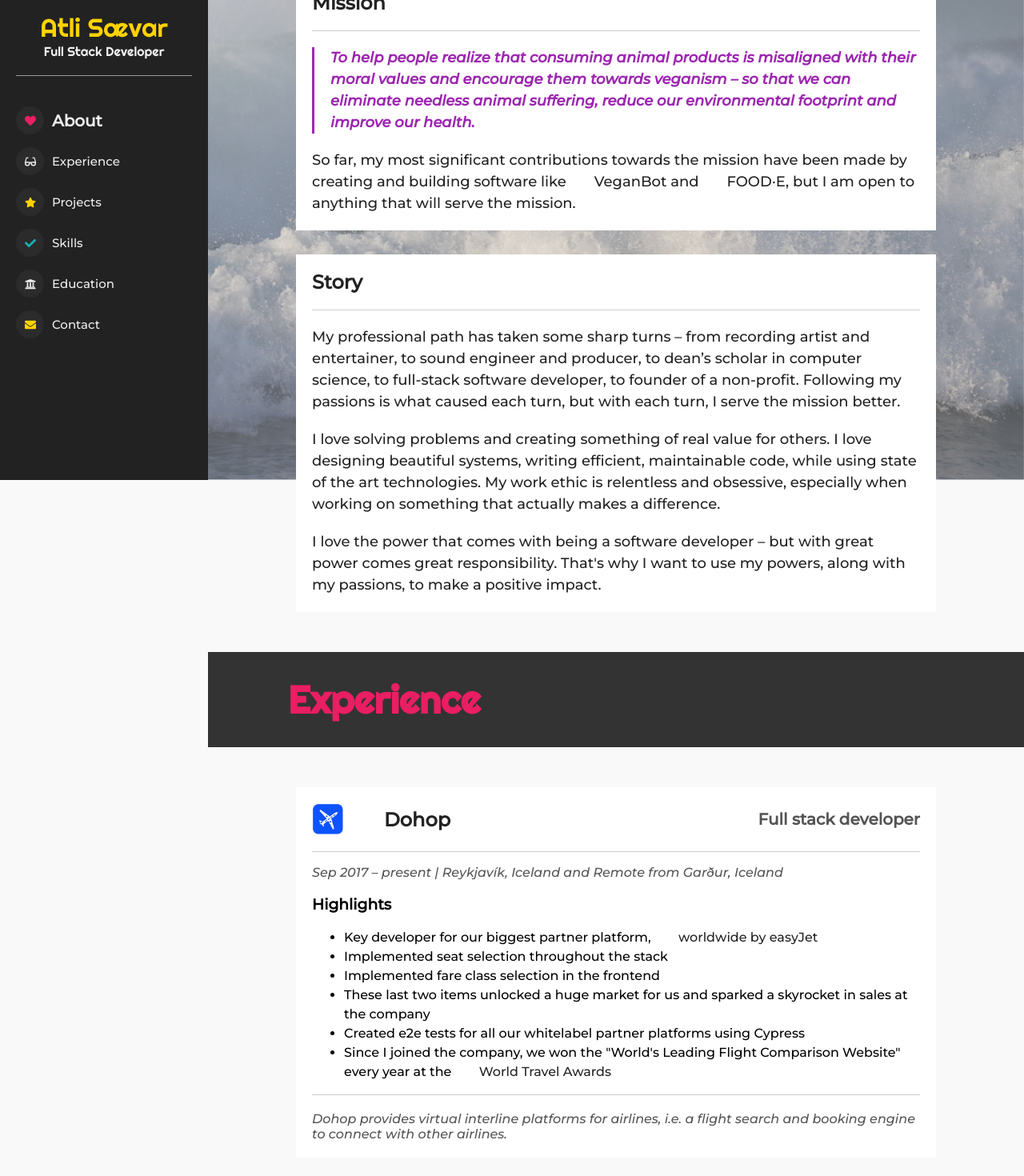
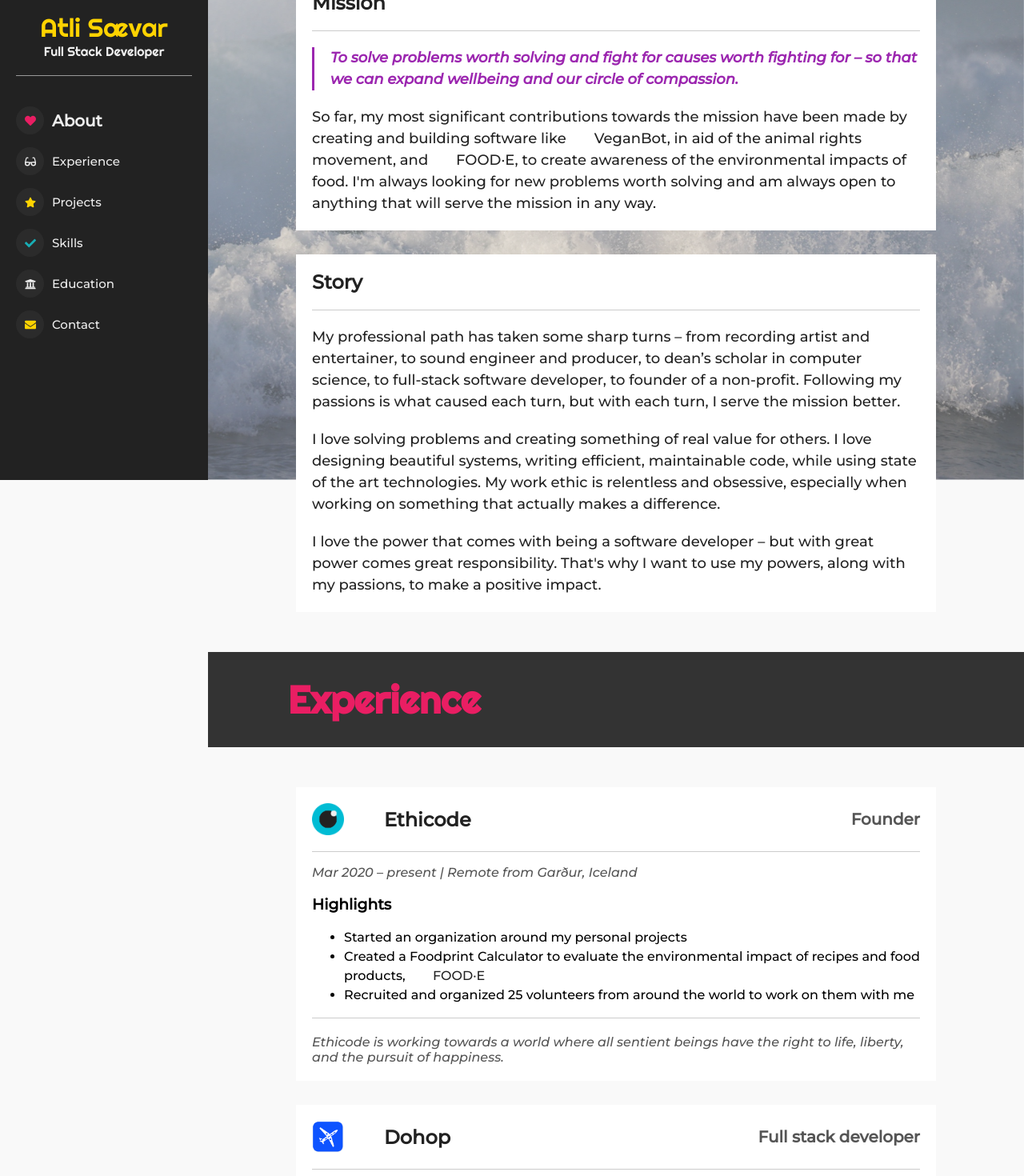
Before and after one commit to atlisg/portfolio, a Next.js app: page /resume in a window 1280 px wide. Shown: the part 200-1670 px from the top of the page at 80% size. Built offline with nearby package versions, Linux system fonts and the light colour scheme.

Commit message:
update mission

```diff
--- a/components/About.tsx
+++ b/components/About.tsx
@@ -7,15 +7,16 @@ const About = () => (
     <Card>
       <h2 className="section-title">Mission</h2>
       <h3 className="section-why">
-        To help people realize that consuming animal products is misaligned with their moral values
-        and encourage them towards veganism – so that we can eliminate needless animal suffering,
-        reduce our environmental footprint and improve our health.
+        To solve problems worth solving and fight for causes worth fighting for – so that we can
+        expand wellbeing and our circle of compassion.
       </h3>
       <p className="section-text">
         So far, my most significant contributions towards the mission have been made by creating and
-        building software like <ExternalLink link="http://veganbot.com/" text="VeganBot" /> and{' '}
-        <ExternalLink link="//foodprintcalculator.com/" text="FOOD·E" />, but I am open to anything
-        that will serve the mission.
+        building software like <ExternalLink link="http://veganbot.com/" text="VeganBot" />, in aid
+        of the animal rights movement, and{' '}
+        <ExternalLink link="//foodprintcalculator.com/" text="FOOD·E" />, to create awareness of the
+        environmental impacts of food. I'm always looking for new problems worth solving and am
+        always open to anything that will serve the mission in any way.
       </p>
     </Card>
     <Card>
--- a/components/Contact.tsx
+++ b/components/Contact.tsx
@@ -10,6 +10,10 @@ const Contact = () => {
       text: 'atlisaevar@gmail.com',
     },
     {
+      link: 'https://www.linkedin.com/in/atlisaevar/',
+      text: 'linkedin.com/in/atlisaevar/',
+    },
+    {
       link: 'https://github.com/atlisg',
       text: 'github.com/atlisg',
     },
@@ -17,29 +21,12 @@ const Contact = () => {
       link: 'https://github.com/atlidohop',
       text: 'github.com/atlidohop',
     },
-    {
-      link: 'https://www.linkedin.com/in/atlisaevar/',
-      text: 'linkedin.com/in/atlisaevar/',
-    },
-    {
-      link: 'https://www.instagram.com/atlisaevar/',
-      text: 'instagram.com/atlisaevar/',
-    },
   ];
 
   return (
     <div className="container">
       <SmallCard>
         <h2>Get in touch</h2>
-        <p>
-          If you're looking for someone to create tailor-made web & mobile applications to scale
-          your impact and propel your mission towards a more ethical future, I'd be delighted to
-          talk.
-        </p>
-        <p>
-          To get started, send me a brief description of your project, and we can start exploring
-          the next steps. Let's spread some love together!
-        </p>
         {contacts.map((contact, iContact) => (
           <div key={iContact} className="social-container">
             <SocialIcon url={contact.link} />
--- a/components/Experiences.tsx
+++ b/components/Experiences.tsx
@@ -3,11 +3,32 @@ import Experience from '../components/Experience';
 const Experiences = () => (
   <div className="container">
     <Experience
+      logo="eye-close.png"
+      company="Ethicode"
+      homepage="//ethicode.org"
+      title="Founder"
+      period="Mar 2020 – present | Remote from Garður, Iceland"
+      highlights={[
+        {
+          text: 'Started an organization around my personal projects',
+        },
+        {
+          text: 'Created a Foodprint Calculator to evaluate the environmental impact of recipes and food products, ',
+          link: '//foodprintcalculator.com',
+          linkText: 'FOOD·E',
+        },
+        {
+          text: 'Recruited and organized 25 volunteers from around the world to work on them with me',
+        },
+      ]}
+      footer="Ethicode is working towards a world where all sentient beings have the right to life, liberty, and the pursuit of happiness."
+    />
+    <Experience
       logo="planeBlue.png"
       company="Dohop"
       homepage="//dohop.com"
       title="Full stack developer"
-      period="Sep 2017 – present | Reykjavík, Iceland and Remote from Garður, Iceland"
+      period="Sep 2017 – Aug 2021 | Reykjavík, Iceland and Remote from Garður, Iceland"
       highlights={[
         {
           text: 'Key developer for our biggest partner platform, ',
@@ -21,44 +42,18 @@ const Experiences = () => (
           text: 'Implemented fare class selection in the frontend',
         },
         {
-          text:
-            'These last two items unlocked a huge market for us and sparked a skyrocket in sales at the company',
+          text: 'These last two items unlocked a huge market for us and sparked a skyrocket in sales at the company',
         },
         {
           text: 'Created e2e tests for all our whitelabel partner platforms using Cypress',
         },
         {
-          text:
-            'Since I joined the company, we won the "World\'s Leading Flight Comparison Website" every year at the ',
-          link:
-            'https://www.worldtravelawards.com/award-travel-technologys-leading-flight-comparison-website-2020',
+          text: 'Since I joined the company, we won the "World\'s Leading Flight Comparison Website" every year at the ',
+          link: 'https://www.worldtravelawards.com/award-travel-technologys-leading-flight-comparison-website-2020',
           linkText: 'World Travel Awards',
         },
       ]}
       footer="Dohop provides virtual interline platforms for airlines, i.e. a flight search and booking engine to connect with other airlines."
-    />
-    <Experience
-      logo="eye-close.png"
-      company="Ethicode"
-      homepage="//ethicode.org"
-      title="Founder"
-      period="Mar 2020 – present | Remote from Garður, Iceland"
-      highlights={[
-        {
-          text: 'Started an organization around my personal projects',
-        },
-        {
-          text:
-            'Created a Foodprint Calculator to evaluate the environmental impact of recipes and food products, ',
-          link: '//foodprintcalculator.com',
-          linkText: 'FOOD·E',
-        },
-        {
-          text:
-            'Recruited and organized 25 volunteers from around the world to work on them with me',
-        },
-      ]}
-      footer="Ethicode is working towards a world where all sentient beings have the right to life, liberty, and the pursuit of happiness."
     />
     <Experience
       logo="north+patch.png"
@@ -86,8 +81,7 @@ const Experiences = () => (
       period="Jun 2015 – May 2016 | Reykjavík, Iceland"
       highlights={[
         {
-          text:
-            'Automated processes for the School of Computer Science Offices in the summer of 2015',
+          text: 'Automated processes for the School of Computer Science Offices in the summer of 2015',
         },
         {
           text: 'Instructed in the course "Calculus and Statistics" in the fall of 2015',
```
